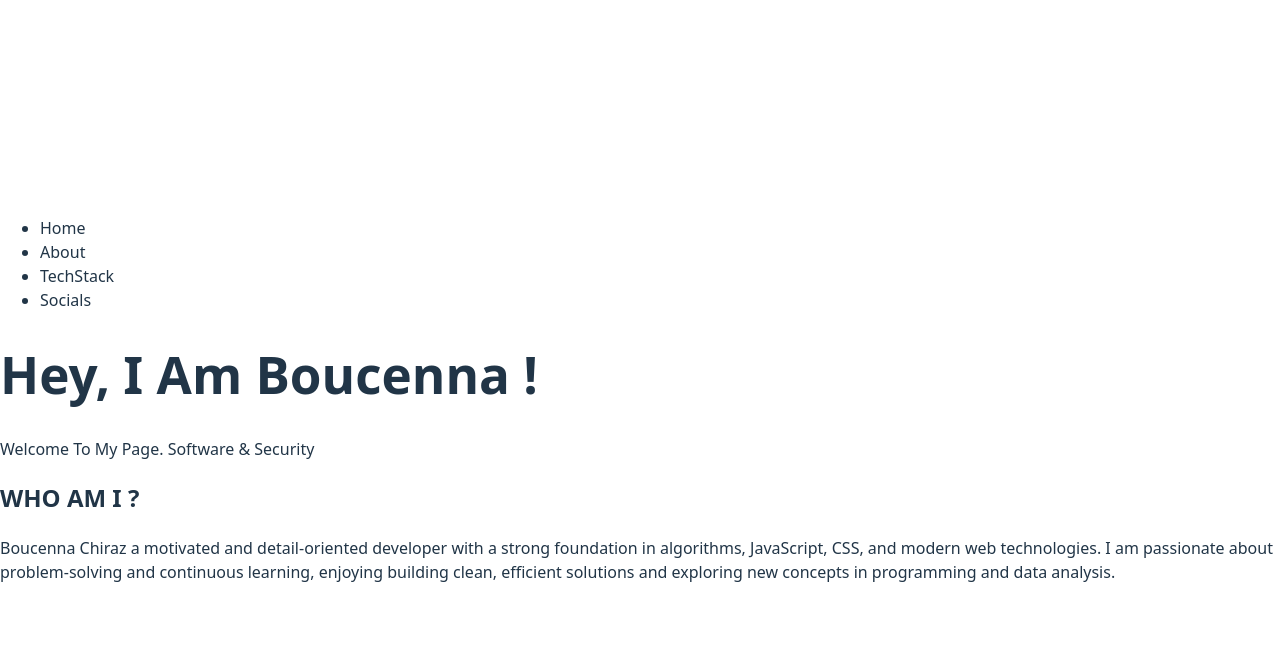
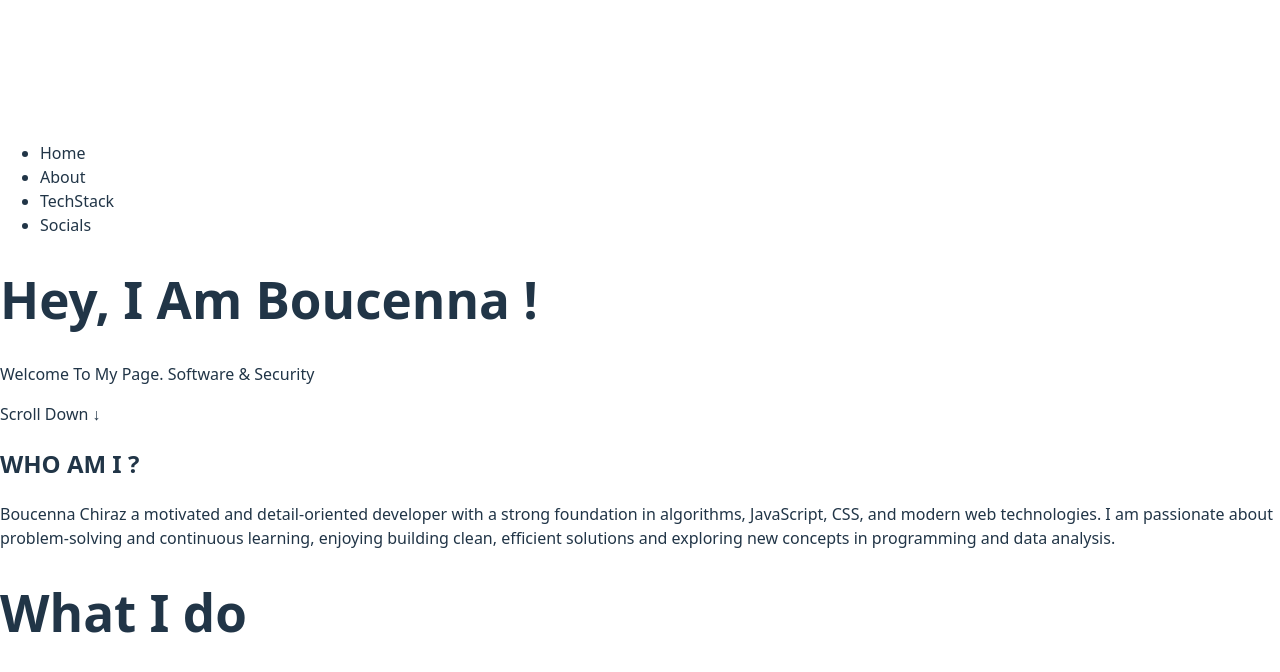
Before and after one commit to Chiraz-hub/My_Website, a React (Vite) app: page / in a window 1280 px wide. Shown: the top 672 px of the page. Built offline with nearby package versions, Linux system fonts and the light colour scheme.

Commit message:
Retracking the project

```diff
--- a/src/App.tsx
+++ b/src/App.tsx
@@ -1,13 +1,14 @@
 import Greating from "./Page_components/Intro_structure/Title";
 import Nav from "./Page_components/Intro_structure/NavBar";
 import Desc from "./Page_components/About_Structure/Description"
-//import Logo from "./Page_components/About_Structure/logo";
+import Activity from "./Page_components/Activity/act"
 function App(){
  return (
      <div>
      <Nav />
     <Greating />
     <Desc />
+    <Activity />
     </div>
       );
 }
--- a/src/Page_components/About_Structure/logo.tsx
+++ /dev/null
@@ -1,4 +0,0 @@
-function Logo(){
-    return ;
-}
-export default Logo;
--- /dev/null
+++ b/src/Page_components/Activity/act.tsx
@@ -0,0 +1,8 @@
+function Activity(){
+    return (
+      <div className = 'act-container'>
+         <h1>What I do</h1>
+      </div>
+    );
+}
+ export default  Activity;
--- a/src/Page_components/Intro_structure/Title.tsx
+++ b/src/Page_components/Intro_structure/Title.tsx
@@ -3,6 +3,7 @@ function Greating(){
       <div className = "intro">
      <h1>Hey, I Am Boucenna !</h1>
      <p>Welcome To My Page. Software & Security</p>
+     <p>Scroll Down ↓</p>
       </div>
     );
 }
```
Also changed, not shown: src/Page_components/Formats/Card.tsx (added, +14 -0 lines), src/Page_components/Activity/card.tsx (added).
